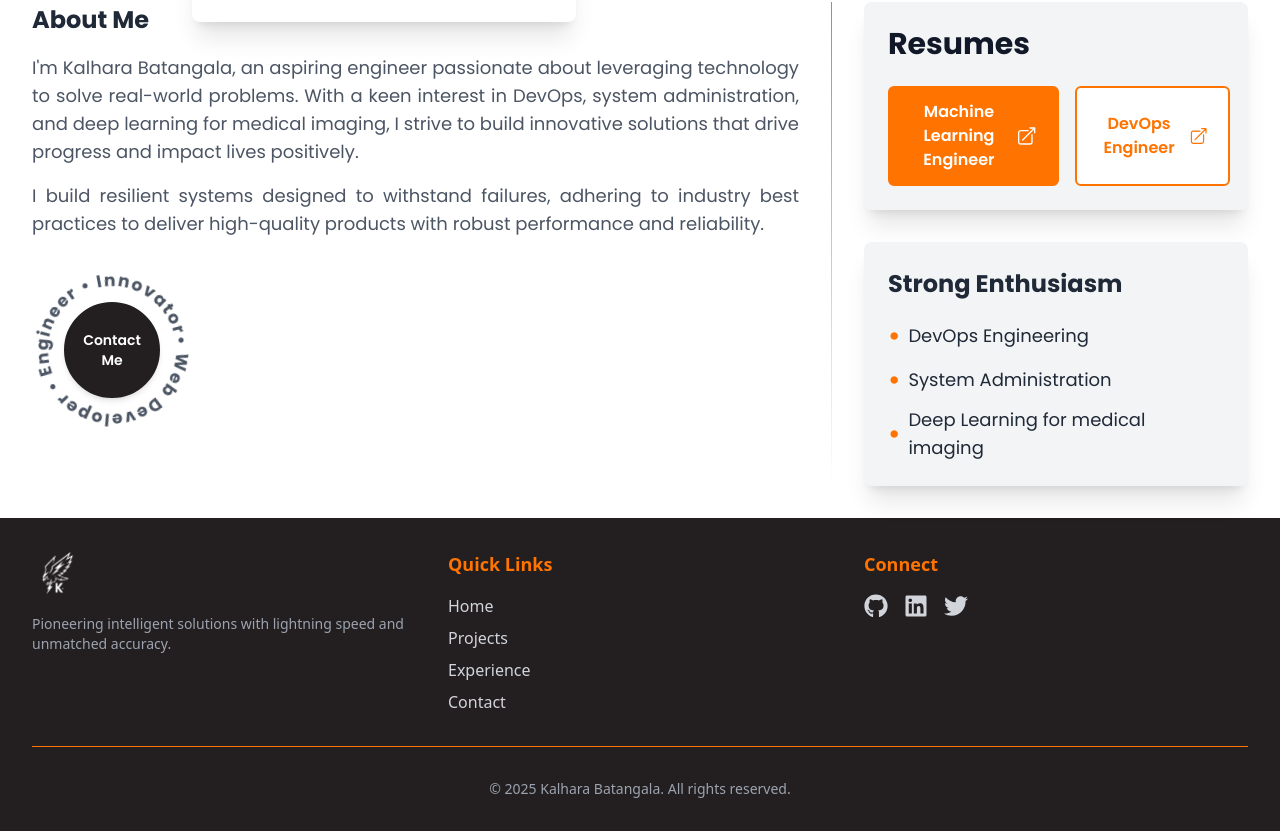
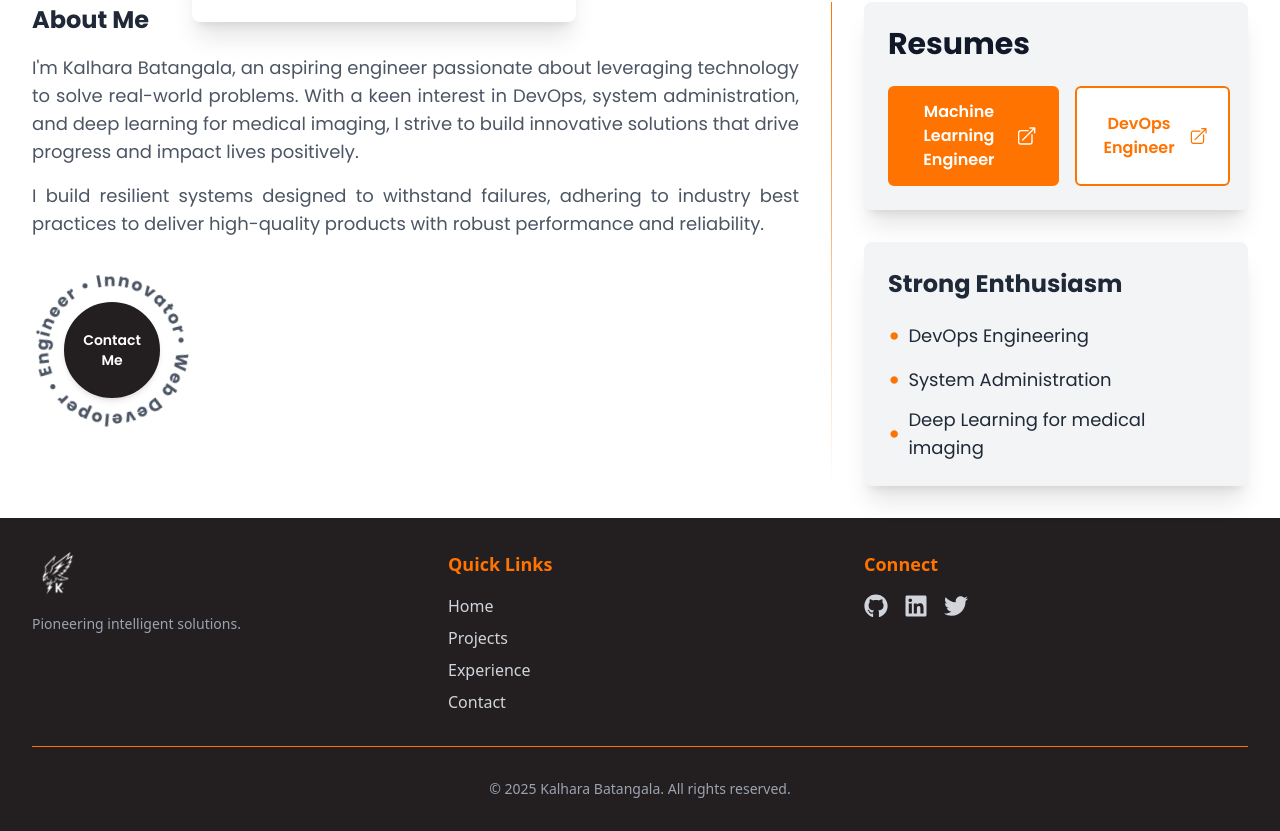
Before and after one commit to KalharaBatangala/portfolio-next, a Next.js app: page / in a window 1280 px wide. Shown: the part 562-1393 px from the top of the page. Built offline with nearby package versions, Linux system fonts and the light colour scheme.

Commit message:
updated Footer

```diff
--- a/src/components/Common/Footer.tsx
+++ b/src/components/Common/Footer.tsx
@@ -27,7 +27,7 @@ const Footer = () => {
               />
             </Link>
             <p className="text-text-tertiary text-sm text-center md:text-left">
-              Pioneering intelligent solutions with lightning speed and unmatched accuracy.
+              Pioneering intelligent solutions.
             </p>
           </div>
 
```
